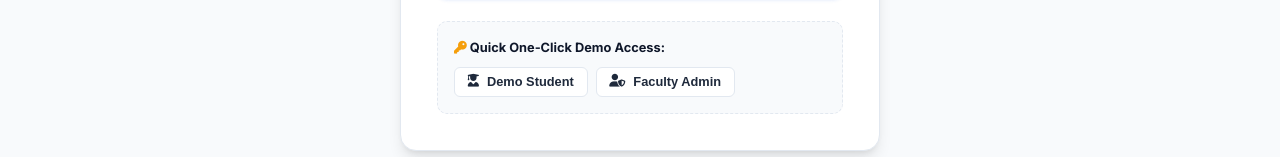
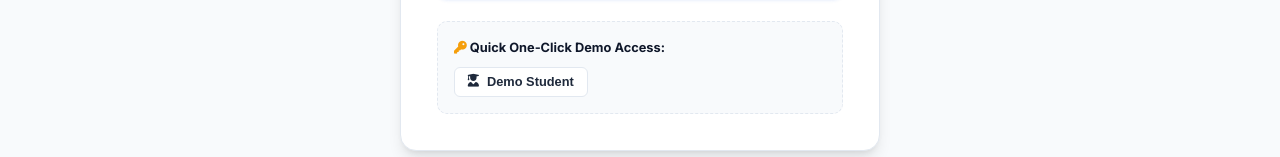
Before and after one commit to psruser900/Student-hub, a website: page public/index.html in a window 1280 px wide. Shown: the part 832-989 px from the top of the page. Drawn offline with Linux system fonts and the light colour scheme.

Commit message:
Update index.html

```diff
--- a/public/index.html
+++ b/public/index.html
@@ -132,9 +132,6 @@
           <button type="button" class="btn btn-secondary btn-sm" onclick="fillDemoStudent()">
             <i class="fa-solid fa-user-graduate"></i> Demo Student
           </button>
-          <button type="button" class="btn btn-secondary btn-sm" onclick="fillDemoAdmin()">
-            <i class="fa-solid fa-user-shield"></i> Faculty Admin
-          </button>
         </div>
       </div>
 
```
